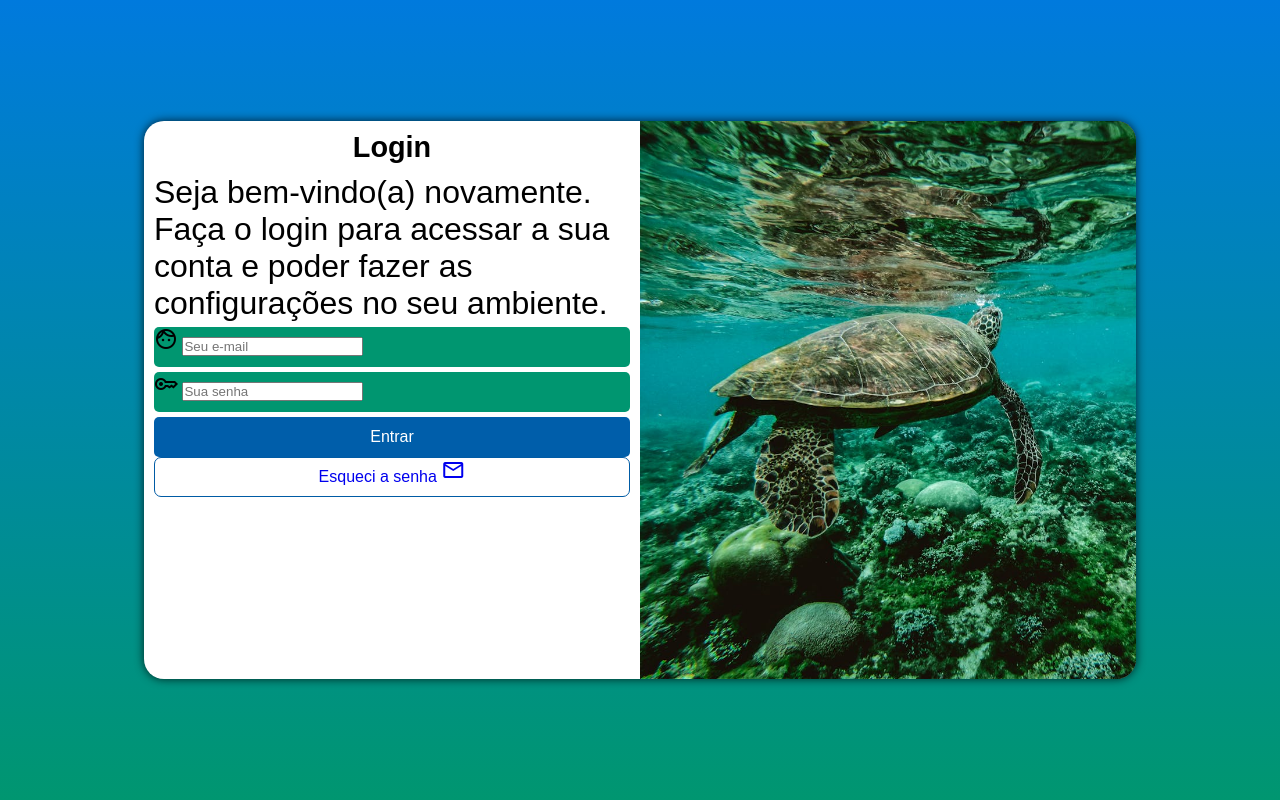
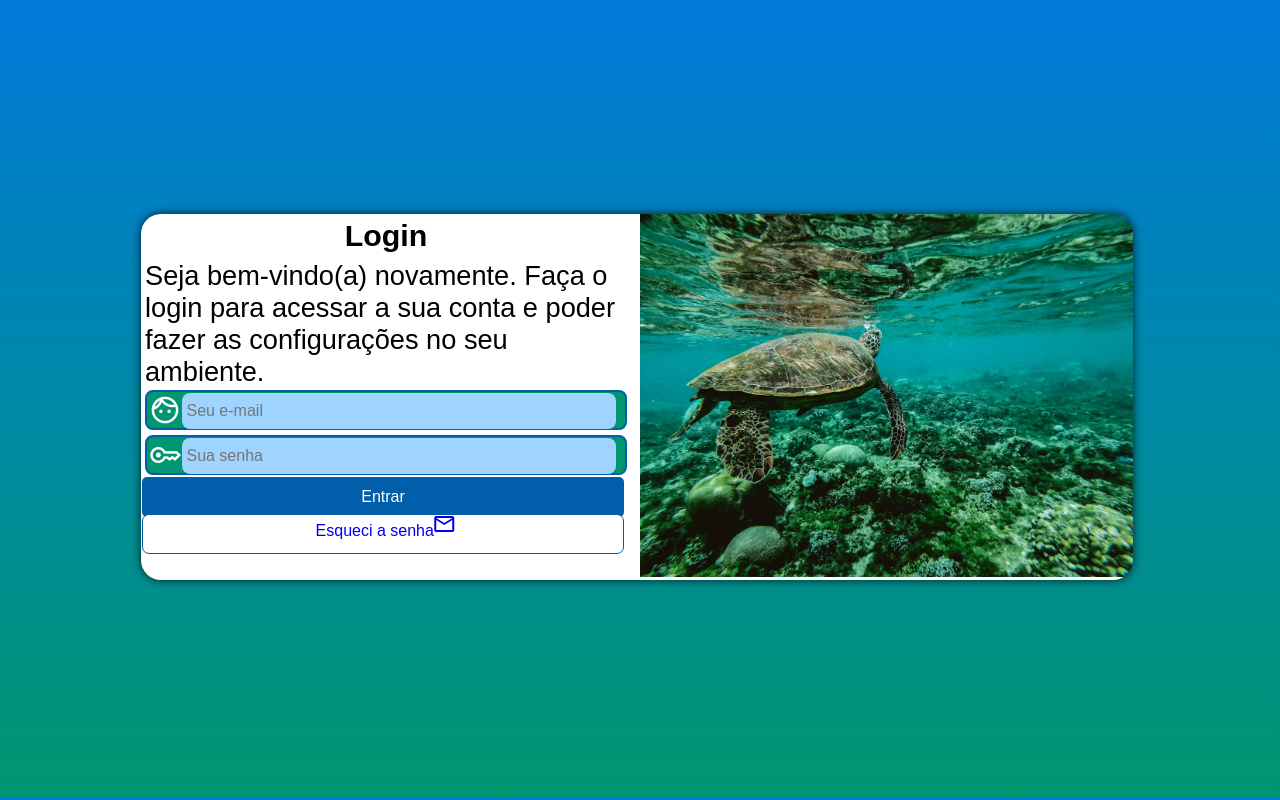
Before and after one commit to EstudanteErick/projeto-login, a plain HTML site: page index.html in a window 1280 px wide. Drawn offline with nearby package versions, Linux system fonts and the light colour scheme.

Commit message:
terminei o projeto login

```diff
--- a/estilos/media-query.css
+++ b/estilos/media-query.css
@@ -1,6 +1,6 @@
 @charset "UTF-8";
 
-@media screen and (min-width: 768px) and (max-width: 992px){
+@media screen and (min-width: 768px) and (max-width: 992px){ /*CONFIGURAÇ*/
 
     body {
         background-image: linear-gradient(to top, #009670, #007add);
@@ -8,6 +8,7 @@
 
     section#login {
         width: 80vw;
+        height: 288px;
     }
 
     section#login > div#imagem {
@@ -31,6 +32,7 @@
 
     section#login {
         width: 992px;
+        height: 366px;
     }
 
     section#login > div#imagem {
@@ -46,11 +48,12 @@
     }
 
     div#formulario > p {
-        font-size: 2em;
+        font-size: 1.7em;
+        max-width: 20px 0px;
     }
 
     div#formulario > h1 {
-        font-size: 1.8em;
+        font-size: 1.9em;
     }
 
 
@@ -95,14 +98,43 @@ form > a.botao > i {
 }
 
 form > div.campo {
+    background-color: #005eaa;
+    border: 2px solid #005eaa;
+
     background-color: #009670;
     display: block;
     width: 100%;
     height: 40px;
-    border-radius: 5px;
+    border-radius: 8px;
     margin: 5px 0px
 }
 
 div.campo > label {
     display: none;
 }
+
+div.campo >  span {
+    color: white;
+
+    font-size: 2em;
+
+    width: 40px;
+    padding: 5px;
+}
+
+div.campo > input {
+    background-color: #9ed4ff;
+    font-size: 1em;
+    /* width */
+    height: 100%;
+    border: 0px;
+    border-radius: 8px;
+    padding: 4px;
+    width: calc(100% - 44px);
+    transform: translateY(-10px);
+}
+
+div.campo > input:focus-within {
+    background-color: white;
+    border: none;
+}
--- a/estilos/style.css
+++ b/estilos/style.css
@@ -9,7 +9,7 @@ paleta de cores
 * {
     font-family: Arial, Helvetica, sans-serif;
     padding: 0px;
-    margin: 0px;
+    margin: -3px;
     box-sizing: border-box;
 }
 
```
